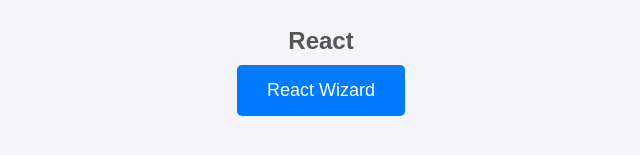
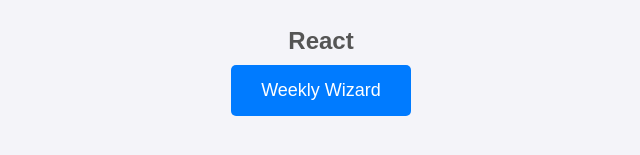
Before and after one commit to gianigiani/gianigiani.github.io, a plain HTML site: page index.html in a window 1280 px wide. Shown: the part 229-384 px from the top of the page, without its empty margins (319-959 px from the left). Drawn offline with Linux system fonts and the light colour scheme.

Commit message:
Update index.html

```diff
--- a/index.html
+++ b/index.html
@@ -78,7 +78,7 @@
           <a
             href="https://gianigiani.github.io/react-wizard/"
             class="button"
-            >React Wizard</a
+            >Weekly Wizard</a
           >
         </div>
       </div>
```
